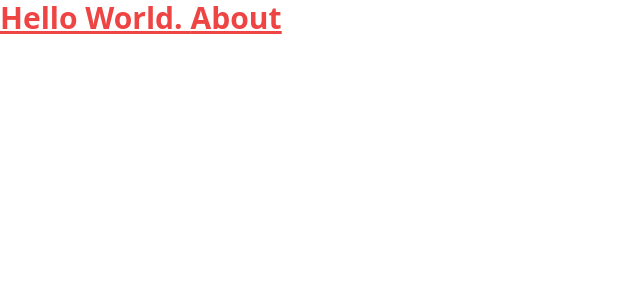
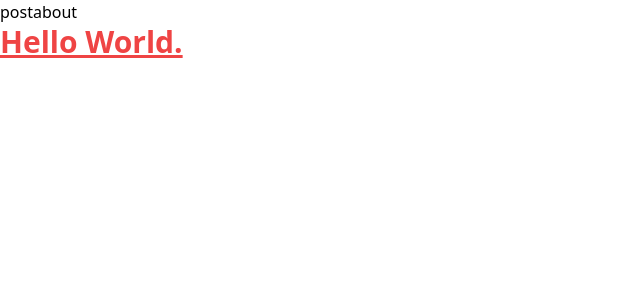
Before and after one commit to hunman89/blog, a Next.js app: page /blog in a window 1280 px wide. Shown: the top 300 px of the page, without its empty margins (0-640 px from the left). Built offline with nearby package versions, Linux system fonts and the light colour scheme.

Commit message:
add. blog layout with app dir

```diff
--- a/pages/about.tsx
+++ b/app/blog/about/page.tsx
@@ -5,7 +5,7 @@ export default function About() {
     <div>
       <div>About</div>
       <div>
-        Back to <Link href="/">Home</Link>
+        Back to <Link href="/blog">Home</Link>
       </div>
     </div>
   )
--- /dev/null
+++ b/app/blog/layout.tsx
@@ -0,0 +1,15 @@
+import NavBar from "../../component/navbar";
+
+export default function BlogLayout({
+    children,
+  }: {
+    children: React.ReactNode;
+  }) {
+    return (
+        <>
+
+            <NavBar></NavBar>
+            <div>{children}</div>
+        </>
+    );
+  }
--- a/pages/index.tsx
+++ b/app/blog/page.tsx
@@ -3,7 +3,7 @@ import Link from 'next/link'
 export default function Home() {
   return (
     <div className=' text-red-500 text-3xl font-bold underline'>
-      Hello World. <Link href="/about">About</Link>
+      Hello World.
     </div>
   )
 }
--- /dev/null
+++ b/app/blog/post/page.tsx
@@ -0,0 +1,12 @@
+import Link from 'next/link'
+
+export default function Post() {
+  return (
+    <div>
+      <div>Post</div>
+      <div>
+        Back to <Link href="/blog">Home</Link>
+      </div>
+    </div>
+  )
+}
--- /dev/null
+++ b/app/head.tsx
@@ -0,0 +1,8 @@
+export default function Head() {
+    return (
+      <>
+        <title>My Next.js App</title>
+        <meta name="viewport" content="width=device-width, initial-scale=1"  />
+      </>
+    )
+  }
--- /dev/null
+++ b/app/layout.tsx
@@ -0,0 +1,16 @@
+import '../styles/globals.css'
+
+export default function RootLayout({
+    // Layouts must accept a children prop.
+    // This will be populated with nested layouts or pages
+    children,
+  }: {
+    children: React.ReactNode;
+  }) {
+    return (
+      <html lang="en">
+        <head />
+        <body>{children}</body>
+      </html>
+    );
+  }
--- /dev/null
+++ b/component/navbar.tsx
@@ -0,0 +1,10 @@
+import Link from "next/link";
+
+export default function NavBar() {
+    return <>
+        <nav>
+            <Link href="/blog/post">post</Link>
+            <Link href="/blog/about">about</Link>
+        </nav>
+    </>
+}
--- a/next.config.js
+++ b/next.config.js
@@ -1,6 +1,8 @@
 /** @type {import('next').NextConfig} */
 const nextConfig = {
-  basePath: '/blog',
+  experimental: {
+    appDir: true
+  }
 }
 
 module.exports = nextConfig
--- a/pages/_app.tsx
+++ /dev/null
@@ -1,8 +0,0 @@
-import '../styles/globals.css'
-import type { AppProps } from 'next/app'
-
-function MyApp({ Component, pageProps }: AppProps) {
-  return <Component {...pageProps} />
-}
-
-export default MyApp
--- a/tailwind.config.js
+++ b/tailwind.config.js
@@ -1,7 +1,7 @@
 /** @type {import('tailwindcss').Config} */
 module.exports = {
   content: [
-    "./pages/**/*.{js,ts,jsx,tsx}",
+    "./app/**/*.{js,ts,jsx,tsx}",
     "./components/**/*.{js,ts,jsx,tsx}",
   ],
   theme: {
```
Also changed, not shown: tsconfig.json (+20 -4 lines).
